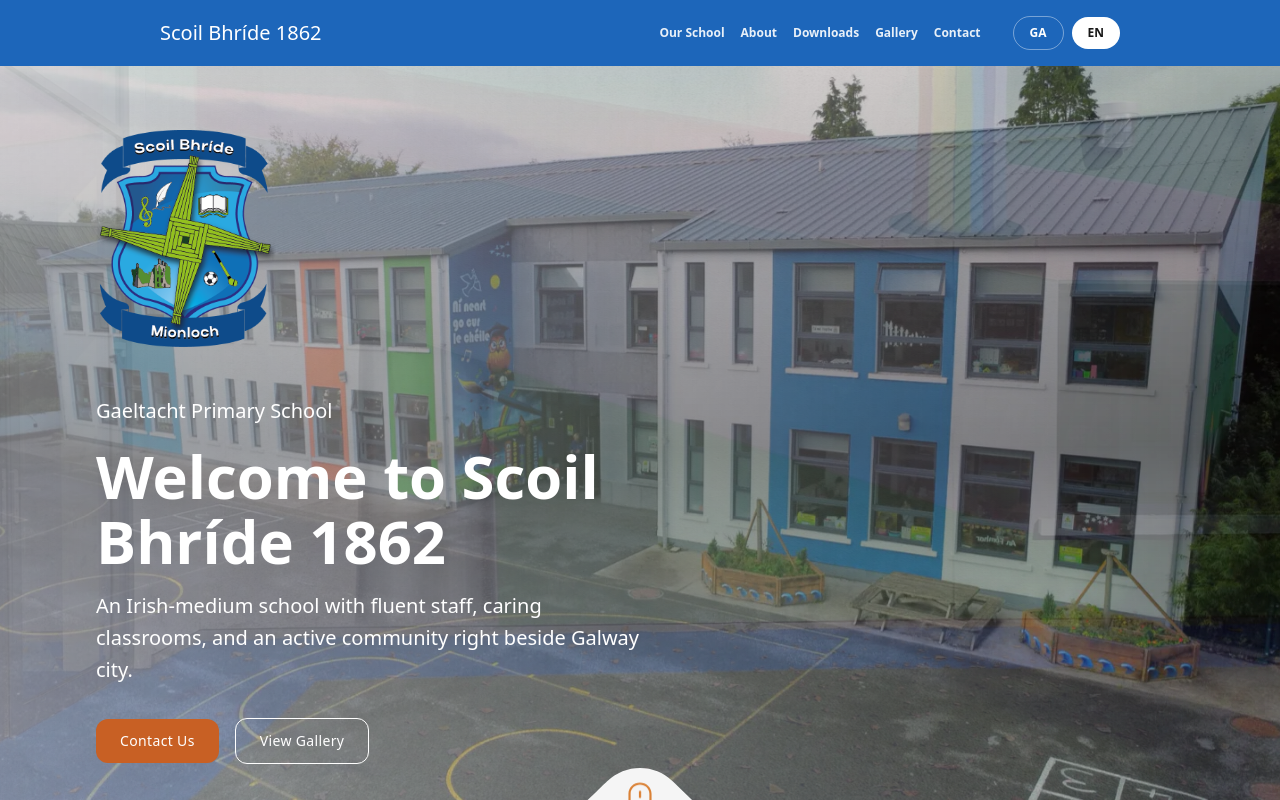
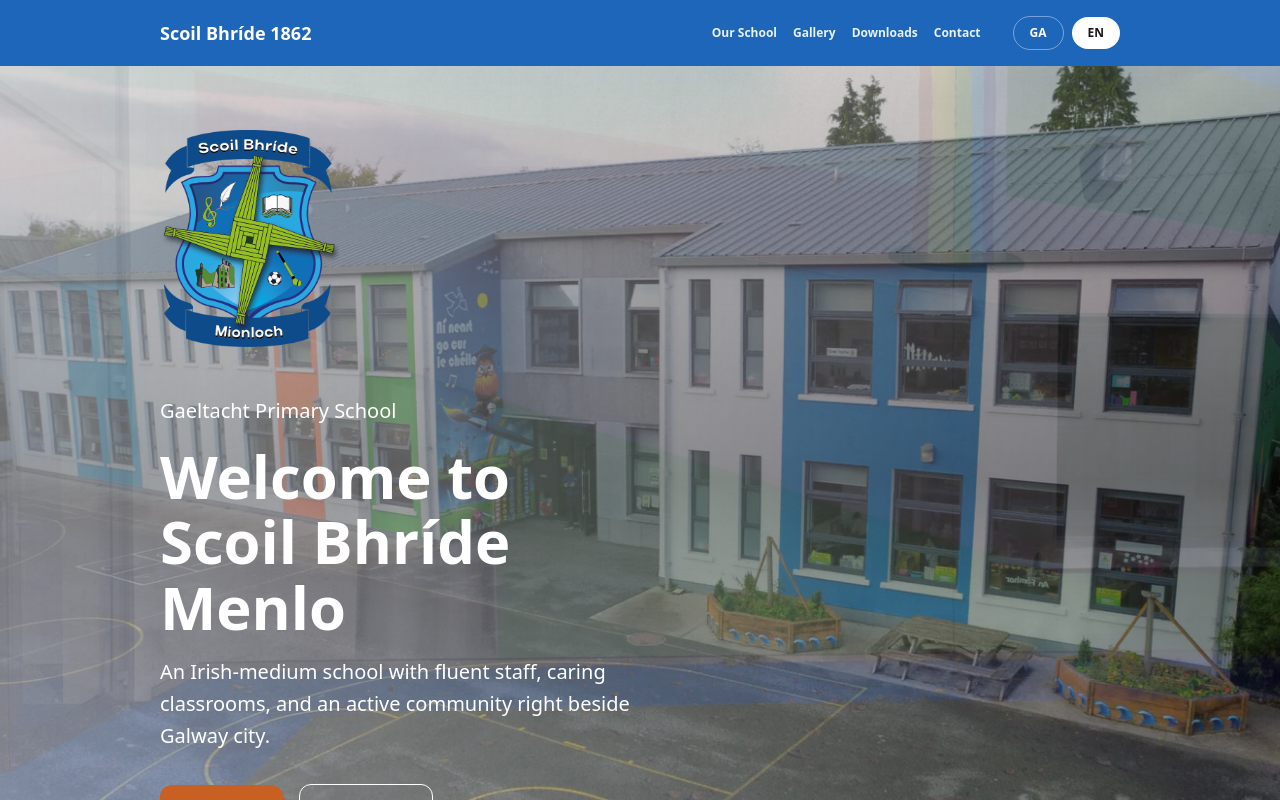
Before and after one commit to patrickhladun/scoil-bhride-1862, a Next.js app: page / in a window 1280 px wide. Shown: the top 800 px of the page. Built offline with nearby package versions, Linux system fonts and the light colour scheme.

Commit message:
feat: update social links

```diff
--- a/src/app/page.tsx
+++ b/src/app/page.tsx
@@ -91,9 +91,8 @@
 ];
 const navItems = [
   { id: "ourSchool", key: "ourSchool" },
-  { id: "about", key: "about" },
+  { id: "gallery", key: "gallery" },
   { id: "downloads", key: "downloads" },
-  { id: "gallery", key: "gallery" },
   { id: "contact", key: "contact" },
 ];
 
@@ -167,7 +166,9 @@
         <div className="max-w-5xl mx-auto py-4 px-8">
           <div className="flex gap-8 items-center">
             <div className="text-white mr-auto">
-              <p className="my-0">Scoil Bhríde 1862</p>
+              <a href="/" className="my-0 font-bold text-lg">
+                Scoil Bhríde 1862
+              </a>
             </div>
             <nav className="hidden md:flex gap-4 text-xs font-semibold">
               {navItems.map((item) => (
@@ -232,7 +233,7 @@
           ))}
           <div className="absolute inset-0 bg-gradient-to-b from-black/20 via-black/45 to-[var(--primary)]/90" />
           <div className="absolute inset-0 bg-gradient-to-r from-white/40 to-transparent" />
-          <div className="relative max-w-6xl mx-auto flex px-8">
+          <div className="relative max-w-5xl mx-auto flex px-8">
             <div className="flex flex-col md:w-[50%]">
               <Image
                 src="/assets/brand/logo-512x512.webp"
@@ -287,7 +288,7 @@
         </div>
       </div>
 
-      <section id="our-school" className="bg-neutral-100">
+      <section id="ourSchool" className="bg-neutral-100">
         <div className="max-w-3xl mx-auto pt-16 pb-2 px-8">
           <h2>{t("ourSchool.headline")}</h2>
           <p className="h5 text-primary-900">{t("ourSchool.subheadline")}</p>
@@ -648,6 +649,7 @@
                       href={link.href}
                       target="_blank"
                       rel="noreferrer"
+                      aria-label={link.label}
                       className={`px-1 py-1 transition rounded-lg ${link.wrapperStyles}`}
                     >
                       <Icon name={link.icon} className={link.iconStyles} />
@@ -730,7 +732,7 @@
         <div className="max-w-5xl mx-auto py-8 px-8 text-center text-xs font-light">
           <p className="my-0 text-sm">
             © {new Date().getFullYear()} Scoil Bhríde Menlo. All rights
-            reserved.
+            reserved. | Designed by Cityweb
           </p>
         </div>
       </footer>
--- a/src/locales/en.json
+++ b/src/locales/en.json
@@ -1,7 +1,7 @@
 {
   "hero": {
     "tag": "Gaeltacht Primary School",
-    "title": "Welcome to Scoil Bhríde 1862",
+    "title": "Welcome to Scoil Bhríde Menlo",
     "lead": "An Irish-medium school with fluent staff, caring classrooms, and an active community right beside Galway city.",
     "ctaPrimary": "Contact Us",
     "ctaSecondary": "View Gallery"
```
